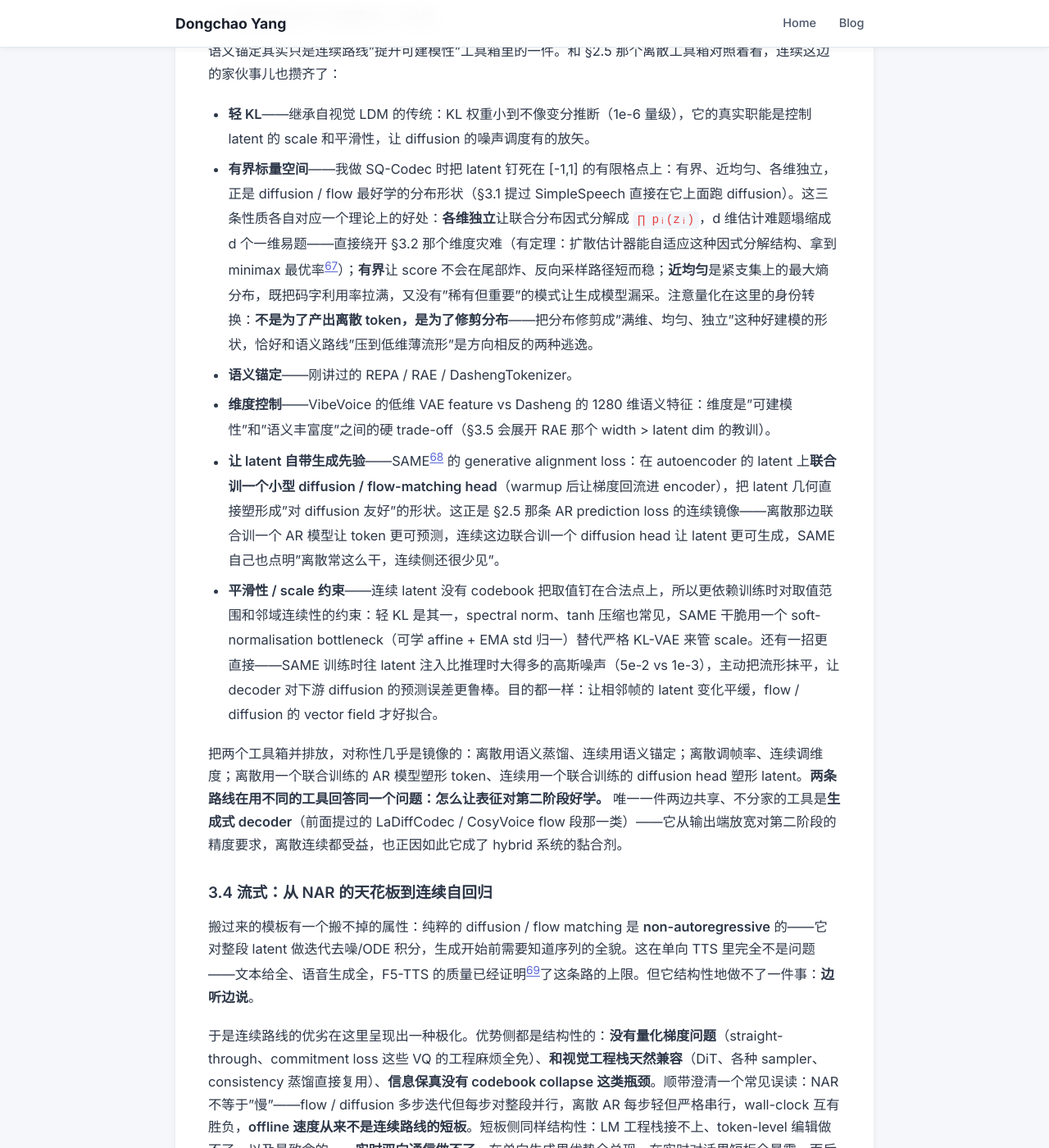
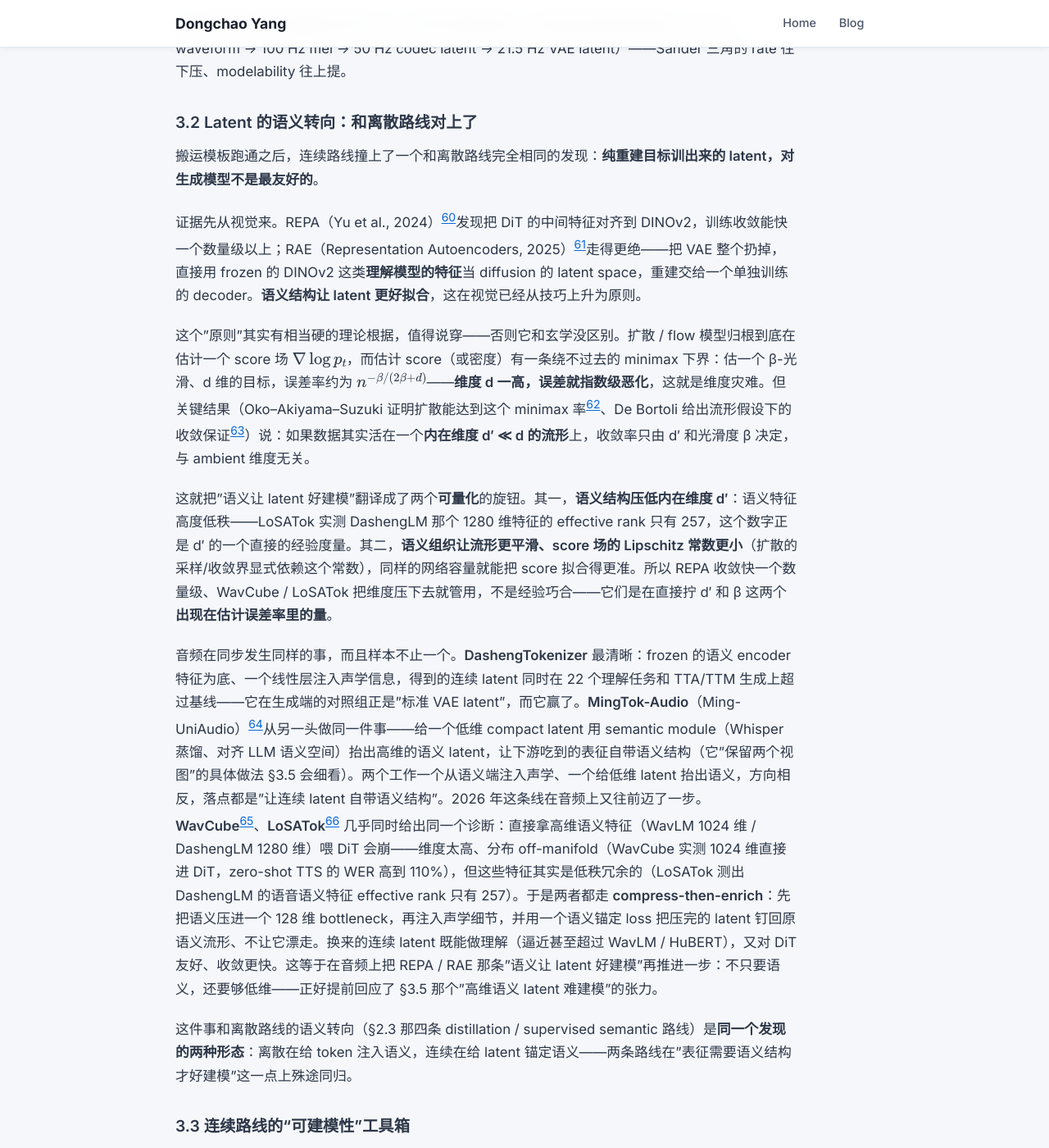
Before and after one commit to yangdongchao/yangdongchao.github.io, a Jekyll site: the page built from _posts/2026-06-09-audio-latent-space.md, in a window 1280 px wide and 1400 px high, scrolled down 25104 px. Shown: the whole window at 82% size. Built offline with Jekyll 4.4.1, drawn with Linux system fonts in a browser that asks for light colours; formulas are drawn with MathJax 3; some of the changed text lies outside the part shown.

Commit message:
Blog: flat Sander/GitHub-style reading layout + MathJax for posts
- blog.css: post-scoped overrides — drop the card shadow/radius and the h2
  gradient bar, GitHub-style blockquotes, neutral inline code, comfortable
  line-height, ~760px measure. Homepage and other pages untouched.
- default.html: load MathJax 2.7 (renders kramdown $$...$$, tex2jax fallback).
- Converted the inline formula code-spans back to $$...$$ in both posts.

Co-Authored-By: Claude Opus 4.8 (1M context) <noreply@anthropic.com>

```diff
--- a/_posts/2026-06-09-audio-latent-space.md
+++ b/_posts/2026-06-09-audio-latent-space.md
@@ -394,7 +394,7 @@ RVQ 真正有意思的地方不是容量本身，而是层级带来的**意外
 
 证据先从视觉来。REPA（Yu et al., 2024）[^repa]发现把 DiT 的中间特征对齐到 DINOv2，训练收敛能快一个数量级以上；RAE（Representation Autoencoders, 2025）[^rae]走得更绝——把 VAE 整个扔掉，直接用 frozen 的 DINOv2 这类**理解模型的特征**当 diffusion 的 latent space，重建交给一个单独训练的 decoder。**语义结构让 latent 更好拟合**，这在视觉已经从技巧上升为原则。
 
-这个"原则"其实有相当硬的理论根据，值得说穿——否则它和玄学没区别。扩散 / flow 模型归根到底在估计一个 score 场 `∇log p_t`，而估计 score（或密度）有一条绕不过去的 minimax 下界：估一个 β-光滑、d 维的目标，误差率约为 `n^(−β/(2β+d))`——**维度 d 一高，误差就指数级恶化**，这就是维度灾难。但关键结果（Oko–Akiyama–Suzuki 证明扩散能达到这个 minimax 率[^okominimax]、De Bortoli 给出流形假设下的收敛保证[^debortoli]）说：如果数据其实活在一个**内在维度 d′ ≪ d 的流形**上，收敛率只由 d′ 和光滑度 β 决定，与 ambient 维度无关。
+这个"原则"其实有相当硬的理论根据，值得说穿——否则它和玄学没区别。扩散 / flow 模型归根到底在估计一个 score 场 $$\nabla\log p_t$$，而估计 score（或密度）有一条绕不过去的 minimax 下界：估一个 β-光滑、d 维的目标，误差率约为 $$n^{-\beta/(2\beta+d)}$$——**维度 d 一高，误差就指数级恶化**，这就是维度灾难。但关键结果（Oko–Akiyama–Suzuki 证明扩散能达到这个 minimax 率[^okominimax]、De Bortoli 给出流形假设下的收敛保证[^debortoli]）说：如果数据其实活在一个**内在维度 d′ ≪ d 的流形**上，收敛率只由 d′ 和光滑度 β 决定，与 ambient 维度无关。
 
 这就把"语义让 latent 好建模"翻译成了两个**可量化**的旋钮。其一，**语义结构压低内在维度 d′**：语义特征高度低秩——LoSATok 实测 DashengLM 那个 1280 维特征的 effective rank 只有 257，这个数字正是 d′ 的一个直接的经验度量。其二，**语义组织让流形更平滑、score 场的 Lipschitz 常数更小**（扩散的采样/收敛界显式依赖这个常数），同样的网络容量就能把 score 拟合得更准。所以 REPA 收敛快一个数量级、WavCube / LoSATok 把维度压下去就管用，不是经验巧合——它们是在直接拧 d′ 和 β 这两个**出现在估计误差率里的量**。
 
@@ -407,7 +407,7 @@ RVQ 真正有意思的地方不是容量本身，而是层级带来的**意外
 语义锚定其实只是连续路线"提升可建模性"工具箱里的一件。和 §2.5 那个离散工具箱对照着看，连续这边的家伙事儿也攒齐了：
 
 - **轻 KL**——继承自视觉 LDM 的传统：KL 权重小到不像变分推断（1e-6 量级），它的真实职能是控制 latent 的 scale 和平滑性，让 diffusion 的噪声调度有的放矢。
-- **有界标量空间**——我做 SQ-Codec 时把 latent 钉死在 [-1,1] 的有限格点上：有界、近均匀、各维独立，正是 diffusion / flow 最好学的分布形状（§3.1 提过 SimpleSpeech 直接在它上面跑 diffusion）。这三条性质各自对应一个理论上的好处：**各维独立**让联合分布因式分解成 `∏ pᵢ(zᵢ)`，d 维估计难题塌缩成 d 个一维易题——直接绕开 §3.2 那个维度灾难（有定理：扩散估计器能自适应这种因式分解结构、拿到 minimax 最优率[^factorizable]）；**有界**让 score 不会在尾部炸、反向采样路径短而稳；**近均匀**是紧支集上的最大熵分布，既把码字利用率拉满，又没有"稀有但重要"的模式让生成模型漏采。注意量化在这里的身份转换：**不是为了产出离散 token，是为了修剪分布**——把分布修剪成"满维、均匀、独立"这种好建模的形状，恰好和语义路线"压到低维薄流形"是方向相反的两种逃逸。
+- **有界标量空间**——我做 SQ-Codec 时把 latent 钉死在 [-1,1] 的有限格点上：有界、近均匀、各维独立，正是 diffusion / flow 最好学的分布形状（§3.1 提过 SimpleSpeech 直接在它上面跑 diffusion）。这三条性质各自对应一个理论上的好处：**各维独立**让联合分布因式分解成 $$\prod_i p_i(z_i)$$，d 维估计难题塌缩成 d 个一维易题——直接绕开 §3.2 那个维度灾难（有定理：扩散估计器能自适应这种因式分解结构、拿到 minimax 最优率[^factorizable]）；**有界**让 score 不会在尾部炸、反向采样路径短而稳；**近均匀**是紧支集上的最大熵分布，既把码字利用率拉满，又没有"稀有但重要"的模式让生成模型漏采。注意量化在这里的身份转换：**不是为了产出离散 token，是为了修剪分布**——把分布修剪成"满维、均匀、独立"这种好建模的形状，恰好和语义路线"压到低维薄流形"是方向相反的两种逃逸。
 - **语义锚定**——刚讲过的 REPA / RAE / DashengTokenizer。
 - **维度控制**——VibeVoice 的低维 VAE feature vs Dasheng 的 1280 维语义特征：维度是"可建模性"和"语义丰富度"之间的硬 trade-off（§3.5 会展开 RAE 那个 width > latent dim 的教训）。
 - **让 latent 自带生成先验**——SAME[^same] 的 generative alignment loss：在 autoencoder 的 latent 上**联合训一个小型 diffusion / flow-matching head**（warmup 后让梯度回流进 encoder），把 latent 几何直接塑形成"对 diffusion 友好"的形状。这正是 §2.5 那条 AR prediction loss 的连续镜像——离散那边联合训一个 AR 模型让 token 更可预测，连续这边联合训一个 diffusion head 让 latent 更可生成，SAME 自己也点明"离散常这么干，连续侧还很少见"。
--- a/style/blog.css
+++ b/style/blog.css
@@ -273,3 +273,41 @@
     gap: 0.3em;
   }
 }
+
+/* ===== Flat, Sander / GitHub-README-like reading style (posts only) ===== */
+.blog-post {
+  background: transparent;
+  box-shadow: none;
+  border-radius: 0;
+  padding: 0;
+}
+.post-header {
+  border-bottom: 1px solid #eaecef;
+}
+.post-content {
+  font-size: 1.05em;
+  line-height: 1.75;
+  color: #24292e;
+  max-width: 760px;
+}
+.post-content h2 {
+  padding-left: 0;
+  border-bottom: 1px solid #eaecef;
+  padding-bottom: 0.3em;
+  margin: 2em 0 0.8em;
+}
+.post-content h2::before { display: none; }   /* drop the gradient bar inside posts */
+.post-content h3 { margin: 1.6em 0 0.5em; }
+.post-content a { color: #0969da; }
+.post-content blockquote {
+  border-left: 4px solid #dfe2e5;
+  background: none;
+  border-radius: 0;
+  color: #57606a;
+  padding: 0 1em;
+}
+.post-content blockquote p { color: #57606a; }
+.post-content code {           /* neutral, not red */
+  color: #24292e;
+  background: #f3f4f6;
+}
```
Also changed, not shown: other parts of _posts/2026-06-09-audio-latent-space.md (+2 -2 lines), _layouts/default.html (+9 -0 lines), _posts/2026-06-09-audio-latent-space-en.md (+4 -4 lines).
